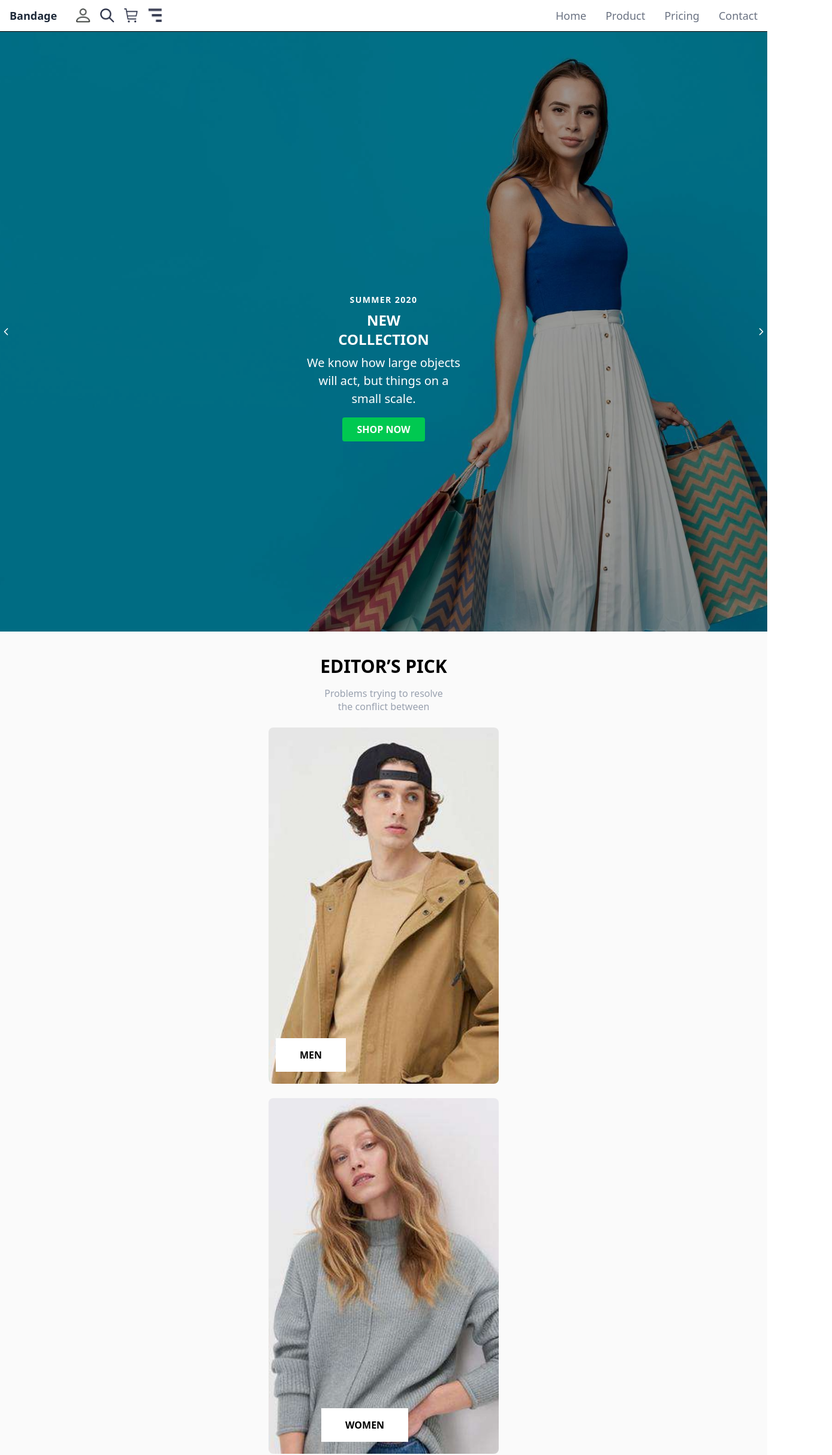
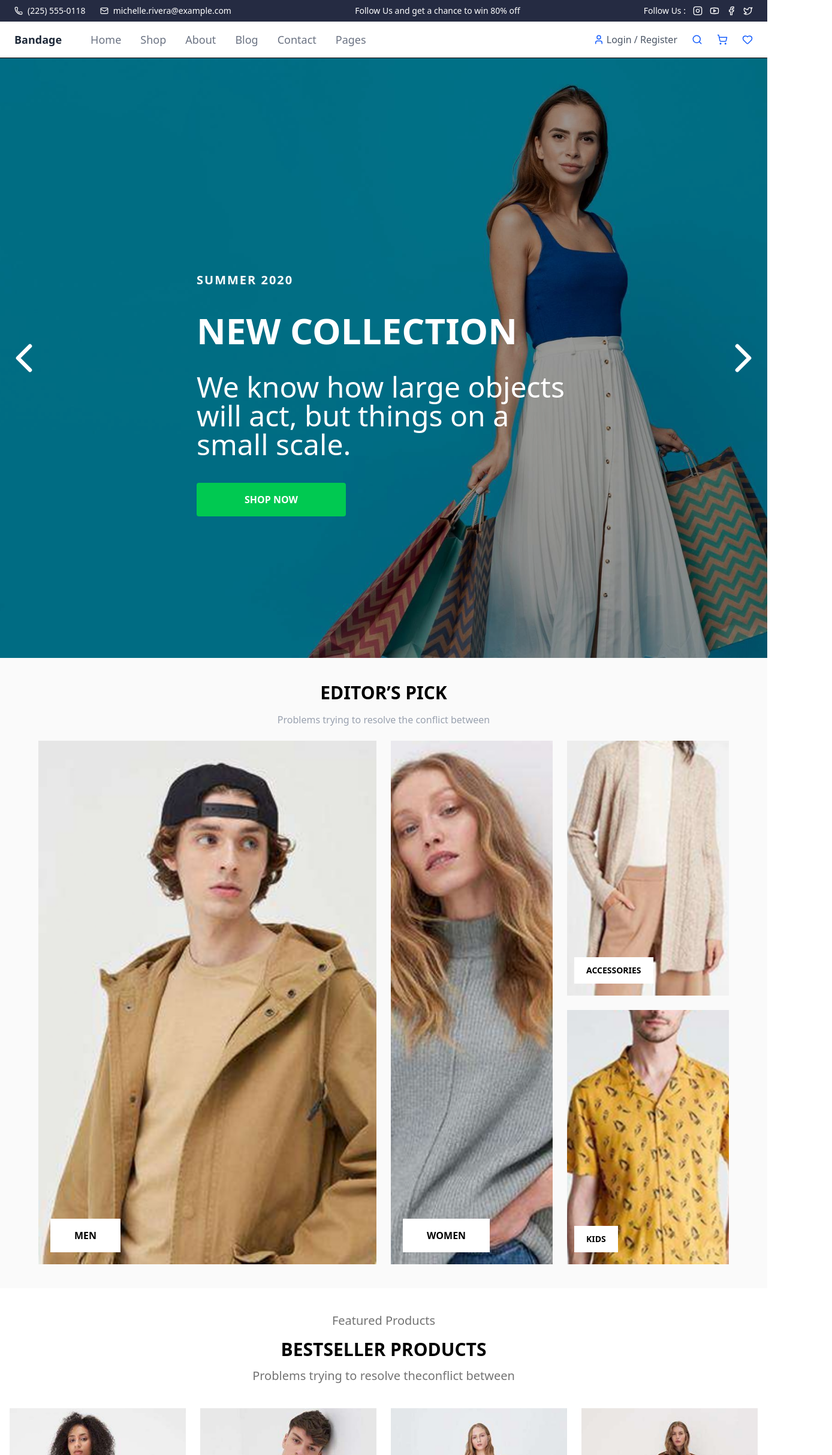
Before and after one commit to osmanyilmz/E-Commerce-project, a React (Vite) app: page / in a window 1280 px wide. Shown: the top 2426 px of the page at 60% size, 1388 px wide, since content can reach past the window. Built offline with nearby package versions, Linux system fonts and the light colour scheme.

Commit message:
Added Footer for Desktop,Desktop styles
-Added Footer for Desktop
-Addded stlyes for desktops the some components

```diff
--- a/src/App.jsx
+++ b/src/App.jsx
@@ -2,7 +2,6 @@ import Header from "./layout/Header";
 import PageContent from "./layout/PageContent";
 import Footer from "./layout/Footer";
 import HomePage from "./pages/HomePage";
-import EditorsPick from "./components/EditorsPick";
 function App() {
   return (
     <>
--- a/src/components/ContentCard.jsx
+++ b/src/components/ContentCard.jsx
@@ -65,18 +65,20 @@ export default function ContentCard({
     return (
       <div className="flex flex-col items-center gap-8 px-6 md:px-12 lg:px-20">
         <div className="text-center max-w-lg">
-          <p className="text-[#23A6F0] font-semibold">Practice Advice</p>
+          <p className="text-[#23A6F0] font-semibold lg:text-2xl">
+            Practice Advice
+          </p>
           <h2 className="text-[40px] font-bold text-gray-800">
-            Featured <br />
+            Featured <br className="block lg:hidden" />
             Products
           </h2>
           <p className="text-[#737373] mt-2 text-m font-[500] mb-10">
             Problems trying to resolve the
-            <br /> conflict between the two major
+            <br className="block lg:hidden" /> conflict between the two major
           </p>
         </div>
 
-        <div className="flex flex-col items-center gap-6 px-6 md:px-12 lg:px-20">
+        <div className="grid gap-6 px-6 md:px-12 lg:px-20 grid-cols-1 md:grid-cols-2 lg:grid-cols-3">
           {slides.map(renderCard)}
         </div>
       </div>
--- a/src/components/EditorsPick.jsx
+++ b/src/components/EditorsPick.jsx
@@ -12,40 +12,57 @@ export default function EditorsPick() {
 
   return (
     <div className="bg-[#fafafa] py-10 px-4 w-full">
-      {/* Başlık */}
       <h2 className="text-3xl font-bold text-black mb-4 text-center">
         EDITOR’S PICK
       </h2>
 
-      {/* Açıklama */}
-      <p className="text-gray-400 mb-6 leading-snug text-center">
-        Problems trying to resolve <br />
+      <p className="text-gray-400 mb-6 leading-snug text-center lg:text-l">
+        Problems trying to resolve <br className="block lg:hidden" />
         the conflict between
       </p>
-      <div className="flex flex-col gap-6 mt-[10px] w-full max-w-sm mx-auto">
-        {items.map((item, index) => (
-          <div key={index} className="relative">
+
+      <div className="flex flex-col gap-6 mt-[10px] w-full max-w-sm mx-auto lg:max-w-6xl lg:grid lg:grid-cols-4">
+        <div className="relative lg:col-span-2">
+          <img
+            src="/images/card-men.png"
+            alt="MEN"
+            className="w-full h-full object-cover"
+          />
+          <div className="absolute bottom-5 left-5">
+            <button className="bg-white text-black text-base px-10 py-4 font-bold hover:bg-gray-100 transition">
+              MEN
+            </button>
+          </div>
+        </div>
+
+        <div className="relative lg:col-span-1">
+          <img
+            src="/images/card-women.png"
+            alt="WOMEN"
+            className="w-full h-full object-cover "
+          />
+          <div className="absolute bottom-5 left-5">
+            <button className="bg-white text-black text-base px-10 py-4 font-bold hover:bg-gray-100 transition">
+              WOMEN
+            </button>
+          </div>
+        </div>
+
+        <div className="flex flex-col gap-6 lg:col-span-1">
+          {items
+            .filter(
+              (item) =>
+                item.buttonText === "ACCESSORIES" || item.buttonText === "KIDS"
+            )
+            .map((item, index) => (
+              <div key={index} className="relative flex-1">
                 <img
                   src={item.imageSrc}
                   alt={item.buttonText}
-              className={`w-full object-cover rounded-lg ${
-                item.size === "full" ? "w-full" : "h-85"
-              }`}
+                  className="w-full h-full object-cover "
                 />
-            <div
-              className={`absolute ${
-                item.buttonText === "WOMEN"
-                  ? "bottom-5 left-22"
-                  : "bottom-5 left-3"
-              }`}
-            >
-              <button
-                className={`bg-white text-black ${
-                  item.size === "full"
-                    ? "text-base px-10 py-4"
-                    : "text-sm px-5 py-3"
-                } font-bold hover:bg-gray-100 transition`}
-              >
+                <div className="absolute bottom-5 left-3">
+                  <button className="bg-white text-black text-sm px-5 py-3 font-bold hover:bg-gray-100 transition">
                     {item.buttonText}
                   </button>
                 </div>
@@ -53,5 +70,6 @@ export default function EditorsPick() {
             ))}
         </div>
       </div>
+    </div>
   );
 }
--- a/src/components/FeaturedProducts.jsx
+++ b/src/components/FeaturedProducts.jsx
@@ -16,21 +16,21 @@ export default function FeaturedProducts() {
   }));
   return (
     <div className="bg-[#ffffff] py-10 px-4 w-full">
-      <h2 className="text-xl font-normal text-[#737373] mb-4 text-center">
+      <h2 className="text-xl font-normal text-[#737373] mb-4 text-center lg:text-xl">
         Featured Products
       </h2>
 
-      <h2 className="text-2xl font-bold text-black mb-3 text-center">
-        BESTSELLER <br />
+      <h2 className="text-2xl lg:text-3xl font-bold text-black mb-3 text-center">
+        BESTSELLER <br className="block lg:hidden" />
         PRODUCTS
       </h2>
 
-      <p className="text-[#737373] font-normal leading-snug text-center mb-10">
+      <p className="text-[#737373] font-normal leading-snug  lg:text-xl text-center mb-10">
         Problems trying to resolve the
-        <br />
+        <br className="block lg:hidden" />
         conflict between
       </p>
-      <div className="grid gap-6 sm:grid-cols-2 lg:grid-cols-3">
+      <div className="grid gap-6 sm:grid-cols-2 lg:grid-cols-4">
         {products.map((item, idx) => (
           <ProductCard key={idx} {...item} />
         ))}
--- a/src/components/Slider.jsx
+++ b/src/components/Slider.jsx
@@ -12,9 +12,9 @@ export default function Slider({ slides, variant = "default" }) {
     const isDouble = variant === "doubleButton";
 
     return (
-      <div className="flex flex-col items-center text-center p-6">
+      <div className="flex flex-col items-center text-center lg:items-start lg:text-left p-6 max-w-2xl">
         <p
-          className={`text-m md:text-sm mb-2 font-bold mt-30 tracking-widest ${
+          className={`text-m md:text-sm mb-2 font-bold mt-30 tracking-widest lg:text-xl lg:mb-10 ${
             isDouble ? "text-[#BDBDBD]" : "text-[#ffffff]"
           }`}
         >
@@ -22,27 +22,27 @@ export default function Slider({ slides, variant = "default" }) {
         </p>
 
         <h2
-          className={`text-[40px] md:text-2xl font-bold mb-2 ${
+          className={`text-[40px] md:text-2xl font-bold mb-2 lg:text-6xl lg:mb-10 ${
             isDouble ? "text-black" : "text-white"
           }`}
         >
           {slides[current].title.split("\n").map((line, i) => (
             <span key={i}>
               {line}
-              <br />
+              <br className="block lg:hidden" />
             </span>
           ))}
         </h2>
 
         <p
-          className={`text-[20px] mb-4 ${
+          className={`text-[20px] mb-4 lg:text-5xl lg:mb-10 ${
             isDouble ? "text-[#737373]" : "text-white"
           }`}
         >
           {slides[current].desc.split("\n").map((line, i) => (
             <span key={i}>
               {line}
-              <br />
+              <br className="block lg:hidden" />
             </span>
           ))}
         </p>
@@ -69,9 +69,9 @@ export default function Slider({ slides, variant = "default" }) {
         ) : variant === "product" ? (
           <div className="flex items-center justify-center gap-20">
             <button onClick={prevSlide}>
-              <ChevronLeft className="w-12 h-20 text-white" />
+              <ChevronLeft className="w-12 h-20 lg:w-20 lg:h-32 text-white" />
             </button>
-            <button className="bg-[#2DC071] text-white text-sm md:text-base font-semibold px-10 py-4 rounded hover:bg-green-600 transition">
+            <button className="bg-[#2DC071] text-white text-sm md:text-base font-semibold px-10 py-4 rounded hover:bg-green-100 transition">
               {slides[current].buttonLabel}
             </button>
             <button onClick={nextSlide}>
@@ -79,7 +79,7 @@ export default function Slider({ slides, variant = "default" }) {
             </button>
           </div>
         ) : (
-          <button className="bg-green-500 text-white text-sm md:text-base font-semibold px-6 py-2 rounded hover:bg-green-600 transition">
+          <button className="bg-green-500 text-white text-sm md:text-base font-semibold px-6 py-2 rounded hover:bg-green-600 transition lg:px-20 lg:py-4">
             {slides[current].buttonLabel}
           </button>
         )}
@@ -102,15 +102,15 @@ export default function Slider({ slides, variant = "default" }) {
 
           <button
             onClick={prevSlide}
-            className="absolute left-0 top-1/2 -translate-y-1/2"
+            className="absolute left-0 top-1/2 -translate-y-1/2 "
           >
-            <ChevronLeft className="w-5 h-5 text-white" />
+            <ChevronLeft className="w-5 h-5 lg:w-20 lg:h-20 text-white" />
           </button>
           <button
             onClick={nextSlide}
             className="absolute right-0 top-1/2 -translate-y-1/2"
           >
-            <ChevronRight className="w-5 h-5 text-white" />
+            <ChevronRight className="w-5 h-5 lg:w-20 lg:h-20 text-white" />
           </button>
         </>
       ) : variant === "doubleButton" ? (
--- a/src/layout/Footer.jsx
+++ b/src/layout/Footer.jsx
@@ -1,7 +1,7 @@
 export default function Footer() {
   return (
     <footer className="bg-white text-gray-600 py-10">
-      <div className="max-w-6xl mx-auto ">
+      <div className="max-w-6xl mx-auto font-bold">
         <div className="flex flex-col items-center md:flex-row md:justify-between bg-[#fafafa] items-start p-8">
           <div className="font-bold text-2xl text-gray-800">Bandage</div>
           <div className="flex items-center space-x-4 mt-4 md:mt-0">
@@ -26,7 +26,7 @@ export default function Footer() {
         <div className="grid grid-cols-1 gap-8 mt-10 md:grid-cols-5 px-8">
           <div>
             <h3 className="font-semibold text-gray-800 mb-3">Company Info</h3>
-            <ul className="space-y-2">
+            <ul className="space-y-2 text-[#737373]">
               <li>
                 <a href="#">About Us</a>
               </li>
@@ -44,7 +44,7 @@ export default function Footer() {
 
           <div>
             <h3 className="font-semibold text-gray-800 mb-3">Legal</h3>
-            <ul className="space-y-2">
+            <ul className="space-y-2 text-[#737373]">
               <li>
                 <a href="#">About Us</a>
               </li>
@@ -62,7 +62,7 @@ export default function Footer() {
 
           <div>
             <h3 className="font-semibold text-gray-800 mb-3">Features</h3>
-            <ul className="space-y-2">
+            <ul className="space-y-2 text-[#737373]">
               <li>
                 <a href="#">Business Marketing</a>
               </li>
@@ -80,7 +80,7 @@ export default function Footer() {
 
           <div>
             <h3 className="font-semibold text-gray-800 mb-3">Resources</h3>
-            <ul className="space-y-2">
+            <ul className="space-y-2 text-[#737373]">
               <li>
                 <a href="#">IOS & Android</a>
               </li>
@@ -103,11 +103,11 @@ export default function Footer() {
               <input
                 type="email"
                 placeholder="Your Email"
-                className="flex-1 px-3 py-2 border rounded-l-md focus:outline-none"
+                className="flex-1 px-5 py-4 border rounded-l-md border-[#E6E6E6] focus:outline-none bg-[#F9F9F9]"
               />
               <button
                 type="submit"
-                className="px-4 py-2 bg-blue-500 text-white rounded-r-md"
+                className="px-4 py-2 bg-[#23A6F0] text-white rounded-r-md"
               >
                 Subscribe
               </button>
@@ -119,9 +119,12 @@ export default function Footer() {
         </div>
 
         {/* Bottom */}
-        <div className="text-center text-gray-500 text-sm mt-10 border-t pt-6">
-          Made With Love By <span className="font-medium">Finland</span> All
-          Right Reserved
+        <div
+          className="text-center text-[#737373] mt-10
+         p-8 bg-[#FAFAFA]"
+        >
+          Made With Love By <br />
+          Finland All Right Reserved
         </div>
       </div>
     </footer>
--- a/src/layout/Header.jsx
+++ b/src/layout/Header.jsx
@@ -1,13 +1,27 @@
+import {
+  Phone,
+  Mail,
+  Instagram,
+  Facebook,
+  Twitter,
+  Search,
+  ShoppingCart,
+  User,
+  Heart,
+  Youtube,
+} from "lucide-react";
+
 export default function Header() {
   return (
-    <header className="flex flex-col md:flex-row md:items-center md:justify-between px-4 py-3 border-b">
-      <div className="flex items-center justify-between w-full md:w-auto">
+    <header className="w-full border-b">
+      {/* --- KÜÇÜK EKRAN HEADER --- */}
+      <div className="md:hidden flex flex-col px-4 py-4">
+        <div className="flex items-center justify-between w-full">
           <div className="text-lg font-bold text-gray-800">Bandage</div>
-
-        <div className="flex items-center space-x-4 md:ml-8">
+          <div className="flex items-center space-x-4">
             <img
               src="/images/icons/settings.png"
-            alt="cart"
+              alt="settings"
               className="w-6 h-6"
             />
             <img
@@ -17,14 +31,13 @@ export default function Header() {
             />
             <img
               src="/images/icons/shopping-cart.png"
-            alt="card"
+              alt="cart"
               className="w-6 h-6"
             />
-          <img src="/images/icons/menu.png" alt="user" className="w-6 h-6 " />
+            <img src="/images/icons/menu.png" alt="menu" className="w-6 h-5" />
           </div>
         </div>
-
-      <nav className="flex flex-col items-center space-y-6 mt-8 text-gray-500 text-lg md:flex-row md:space-y-0 md:space-x-8 md:mt-0">
+        <nav className="flex flex-col items-center space-y-6 mt-8 text-gray-500 text-lg">
           <a href="#" className="hover:text-gray-800">
             Home
           </a>
@@ -38,6 +51,126 @@ export default function Header() {
             Contact
           </a>
         </nav>
+      </div>
+
+      <div className="hidden md:block">
+        {/*BUYUK EKRAN TOP BAR */}
+        <div className="bg-[#252B42] text-white text-sm px-6 py-2 flex justify-between items-center">
+          <div className="flex space-x-6">
+            <span className="flex items-center space-x-2">
+              <Phone size={14} />
+              <span>(225) 555-0118</span>
+            </span>
+            <span className="flex items-center space-x-2">
+              <Mail size={14} />
+              <span>michelle.rivera@example.com</span>
+            </span>
+          </div>
+          <div className="text-center">
+            Follow Us and get a chance to win 80% off
+          </div>
+          <div className="flex items-center space-x-3">
+            <span>Follow Us :</span>
+            <Instagram size={16} className="cursor-pointer" />
+            <Youtube size={16} className="cursor-pointer" />
+            <Facebook size={16} className="cursor-pointer" />
+            <Twitter size={16} className="cursor-pointer" />
+          </div>
+        </div>
+
+        {/* BUYUK EKRAN HEADER */}
+        <div className="flex items-center justify-between px-6 py-4">
+          <div className="flex items-center space-x-12">
+            <div className="text-lg font-bold text-gray-800">Bandage</div>
+            <nav className="hidden md:flex items-center space-x-8 text-gray-500 text-lg">
+              <a href="#" className="hover:text-gray-800">
+                Home
+              </a>
+              <div className="relative group">
+                <button className="hover:text-gray-800">Shop</button>
+                <div className="absolute left-0 top-full mt-2 hidden group-hover:flex bg-white shadow-lg border p-6 space-x-12 z-50">
+                  <div>
+                    <h3 className="font-bold text-gray-800 mb-2">Kadın</h3>
+                    <ul className="space-y-1 text-gray-600">
+                      <li>
+                        <a href="#">Bags</a>
+                      </li>
+                      <li>
+                        <a href="#">Belts</a>
+                      </li>
+                      <li>
+                        <a href="#">Cosmetics</a>
+                      </li>
+                      <li>
+                        <a href="#">Bags</a>
+                      </li>
+                      <li>
+                        <a href="#">Hats</a>
+                      </li>
+                    </ul>
+                  </div>
+                  <div>
+                    <h3 className="font-bold text-gray-800 mb-2">Erkek</h3>
+                    <ul className="space-y-1 text-gray-600">
+                      <li>
+                        <a href="#">Bags</a>
+                      </li>
+                      <li>
+                        <a href="#">Belts</a>
+                      </li>
+                      <li>
+                        <a href="#">Cosmetics</a>
+                      </li>
+                      <li>
+                        <a href="#">Bags</a>
+                      </li>
+                      <li>
+                        <a href="#">Hats</a>
+                      </li>
+                    </ul>
+                  </div>
+                </div>
+              </div>
+              <a href="#" className="hover:text-gray-800">
+                About
+              </a>
+              <a href="#" className="hover:text-gray-800">
+                Blog
+              </a>
+              <a href="#" className="hover:text-gray-800">
+                Contact
+              </a>
+              <a href="#" className="hover:text-gray-800">
+                Pages
+              </a>
+            </nav>
+          </div>
+          <div className="flex items-center space-x-6">
+            <a
+              href="#"
+              className="text-gray-600 hover:text-gray-800 flex items-center"
+            >
+              <User
+                size={18}
+                className="cursor-pointer text-blue-600 hover:text-gray-800 m-1"
+              />
+              Login / Register
+            </a>
+            <Search
+              size={18}
+              className="cursor-pointer text-blue-600 hover:text-gray-800"
+            />
+            <ShoppingCart
+              size={18}
+              className="cursor-pointer text-blue-600 hover:text-gray-800"
+            />
+            <Heart
+              size={18}
+              className="cursor-pointer text-blue-600 hover:text-gray-800"
+            />
+          </div>
+        </div>
+      </div>
     </header>
   );
 }
--- a/src/pages/HomePage.jsx
+++ b/src/pages/HomePage.jsx
@@ -6,9 +6,9 @@ import ContentCard from "../components/ContentCard";
 const slides = [
   {
     image: "/images/carousel-image.jpg",
-    title: "NEW\nCOLLECTION",
+    title: "NEW \n COLLECTION",
     season: "SUMMER 2020",
-    desc: "We know how large objects\nwill act, but things on a\nsmall scale.",
+    desc: "We know how large objects \n will act, but things on a \n small scale.",
     buttonLabel: "SHOP NOW",
   },
   {
@@ -24,8 +24,8 @@ const productSlides = [
   {
     image: "/images/vita-classic.png",
     season: "SUMMER 2020",
-    title: "Vita Classic\nProduct",
-    desc: "We know how large objects\nwill act, but things on a\nsmall scale.",
+    title: "Vita Classic \n Product",
+    desc: "We know how large objects \n will act, but things on a \n small scale.",
     price: "$16.48",
     buttonLabel: "ADD TO CART",
   },
@@ -36,7 +36,7 @@ const doubleButtonSlides = [
     image: "/images/neural-universe.png",
     season: "SUMMER 2020",
     title: "Part of the\nNeural\nUniverse",
-    desc: "We know how large\nobjects will act, but\nthings on a small scale.",
+    desc: "We know how large\nobjects will act, but \nthings on a small scale.",
     buttonLabel: "BUY NOW",
   },
 ];
```
Lines whose indentation alone changed are shown as unchanged.
